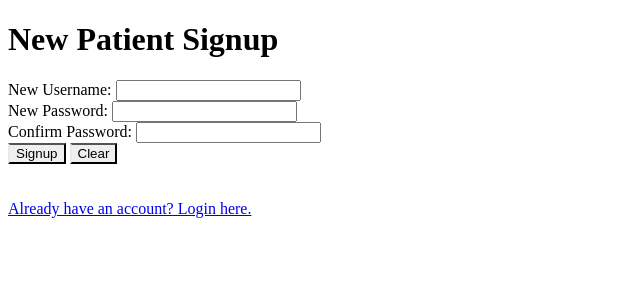
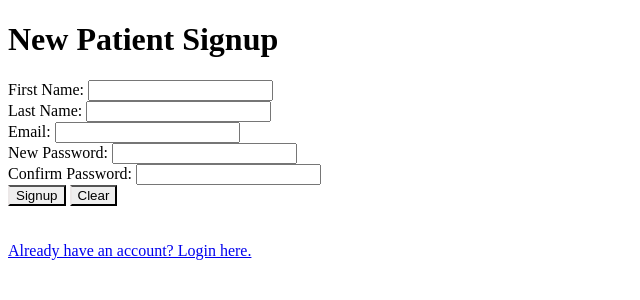
Before and after one commit to htfpop/CSCI531-Final-Project, a Flask app: page /signup.html in a window 1280 px wide. Shown: the top 300 px of the page, without its empty margins (0-640 px from the left). Run offline with Flask 3, Linux system fonts and the light colour scheme.

Commit message:
user auth enabled w/ password hash

```diff
--- a/app.py
+++ b/app.py
@@ -1,3 +1,4 @@
+import os
 import random
 from urllib.parse import urlencode
 import jwt
@@ -6,14 +7,16 @@ from functools import wraps
 from flask import Flask, render_template, session, request, jsonify, make_response, redirect, url_for
 from flask_sqlalchemy import SQLAlchemy
 from sqlalchemy.sql import func
+import bcrypt
 
 # GLOBAL
 TIMEOUT = timedelta(seconds=100)
+BASE_DIR = os.path.abspath(os.path.dirname(__file__))
 
 app = Flask(__name__)
 app.config['SECRET_KEY'] = '8da27f76c24c13b7f11690da'  # os.urandom(12).hex()
 app.config['PERMANENT_SESSION_LIFETIME'] = TIMEOUT
-app.config['SQLALCHEMY_DATABASE_URI'] = 'sqlite:///patient.db'
+app.config['SQLALCHEMY_DATABASE_URI'] = 'sqlite:///' + os.path.join(BASE_DIR, 'patient.db')
 app.config['SQLALCHEMY_TRACK_MODIFICATIONS'] = False
 
 db = SQLAlchemy(app)
@@ -24,17 +27,21 @@ class Patients(db.Model):
     firstname = db.Column(db.String(100), nullable=False)
     lastname = db.Column(db.String(100), nullable=False)
     email = db.Column(db.String(80), unique=True, nullable=False)
+    password_salt = db.Column(db.String(64), nullable=False)
+    password_hash = db.Column(db.String(128), nullable=False)
     created_at = db.Column(db.DateTime(timezone=True), server_default=func.now())
 
-    def __init__(self, firstname: str, lastname: str, email: str):
+    def __init__(self, firstname: str, lastname: str, email: str, password: str):
         self.id = random.randint(1, 1000000)
         self.firstname = firstname
         self.lastname = lastname
         self.email = email
+        self.password_salt = bcrypt.gensalt().decode('utf-8')
+        self.set_password(self, password=password)
 
     @staticmethod
-    def create(first, last, email):  # create new user
-        new_user = Patients(firstname=first, lastname=last, email=email)
+    def create(first, last, email, password):  # create new user
+        new_user = Patients(firstname=first, lastname=last, email=email, password=password)
         db.session.add(new_user)
         db.session.commit()
 
@@ -49,6 +56,16 @@ class Patients(db.Model):
 
     @staticmethod
     def get_email(self): return self.email
+
+    @staticmethod
+    def set_password(self, password: str):
+        salted_password = (password + self.password_salt).encode('utf-8')
+        self.password_hash = bcrypt.hashpw(salted_password, bcrypt.gensalt()).decode('utf-8')
+
+    @staticmethod
+    def check_password(self, password: str) -> bool:
+        salted_password = (password + self.password_salt).encode('utf-8')
+        return bcrypt.checkpw(salted_password, self.password_hash.encode('utf-8'))
 
     def __repr__(self):
         return f'<Patient {self.firstname}>'
@@ -81,7 +98,7 @@ def public():
 def auth():
     token = request.args.get('token')
     payload = jwt.decode(token, app.config['SECRET_KEY'], algorithms=['HS256'])
-    username = payload['user']
+    email = payload['email']
     expiration_time = datetime.strptime(payload['expiration'], '%Y-%m-%d %H:%M:%S.%f')
 
     # Check if the session has timed out
@@ -94,7 +111,7 @@ def auth():
     new_token = jwt.encode(payload, app.config['SECRET_KEY'], algorithm='HS256')
 
     return jsonify({
-        'Message1': f'JWT Verified, welcome to dashboard {username}!',
+        'Message1': f'JWT Verified, welcome to dashboard {email}!',
         'Message2': f'Your session ends at: {expiration_time}',
         'Message3': f'Current time: {datetime.utcnow()}',
         'NewToken': new_token
@@ -105,22 +122,52 @@ def auth():
 def home():
     return render_template('index.html')
 
+
 @app.route('/login.html', methods=['GET'])
 def login():
     return render_template('login.html')
+
 
 @app.route('/signup.html', methods=['GET'])
 def signup():
     return render_template('signup.html')
 
+
+@app.route('/signup', methods=['POST'])
+def post_signup():
+    FN = request.form['FN']
+    LN = request.form['LN']
+    email = request.form['Email']
+    pw = request.form['new-password']
+    confirm_pw = request.form['confirm-password']
+
+    if pw != confirm_pw:
+        return jsonify({'ALERT': f'PASSWORDS DID NOT MATCH'})
+    else:
+        Patients.create(first=FN, last=LN, email=email, password=pw)
+
+    return jsonify({
+        'First': f'{FN}',
+        'Last': f'{LN}',
+        'Email': f'{email}',
+        'Password': f'{pw}',
+        'Confirm_PW': f'{confirm_pw}'
+    })
+
+
 @app.route('/login', methods=['POST'])
 def post_login():
-    if request.form['username'] and request.form['password'] == '123456':
+    email = request.form['Email']
+    password = request.form['password']
+
+    user = Patients.query.filter_by(email=email).first()
+
+    if user is not None and user.check_password(self=user, password=password):
         session['logged_in'] = True
         session.permanent = True
         token = jwt.encode(
             payload={
-                'user': request.form['username'],
+                'email': request.form['Email'],
                 'expiration': str(datetime.utcnow() + timedelta(seconds=30))
             },
             key=app.config['SECRET_KEY'],
@@ -148,15 +195,21 @@ def db_check():
             FN = 'Test' + str(t) + 'FN'
             LN = 'Test' + str(t) + 'LN'
             email = 'T' + str(t) + '@usc.edu'
-            Patients.create(FN, LN, email)
+            Patients.create(FN, LN, email, '1234')
 
         for a in range(1, 4, 1):
             FN = 'Audit' + str(a) + 'FN'
             LN = 'Audit' + str(a) + 'LN'
             email = 'Auditor' + str(a) + '@usc.edu'
-            Patients.create(FN, LN, email)
+            Patients.create(FN, LN, email, '1234')
     else:
         print('SQL Table already populated')
+        patients: db.Model = Patients.query.order_by(Patients.email).all()
+        for patient in patients:
+            dt: str = patient.created_at.strftime('%Y-%m-%d %H:%M:%S')
+            print(
+                f'{patient.firstname.ljust(10)} {patient.lastname.ljust(10)} {patient.email.ljust(20)} '
+                f'{str(patient.id).ljust(10)} {dt.ljust(20)}')
 
 
 if __name__ == '__main__':
@@ -164,9 +217,3 @@ if __name__ == '__main__':
         db.create_all()
         db_check()
     app.run(debug=True)
-    # patients: db.Model = Patients.query.order_by(Patients.email).all()
-    # for patient in patients:
-    #     dt: str = patient.created_at.strftime('%Y-%m-%d %H:%M:%S')
-    #     print(
-    #         f'{patient.firstname.ljust(10)} {patient.lastname.ljust(10)} {patient.email.ljust(20)} '
-    #         f'{str(patient.id).ljust(10)} {dt.ljust(20)}')
--- a/templates/login.html
+++ b/templates/login.html
@@ -10,8 +10,8 @@
 
 <h2>Login</h2>
 <FORM id="login" action='/login' method="POST" class="flex-container">
-    <label for="username">Username:</label>
-    <input type="text" id="username" name="username" required><br>
+    <label for="Email">Email:</label>
+    <input type="text" id="Email" name="Email" required><br>
 
     <label for="password">Password:</label>
     <input type="password" id="password" name="password" required><br>
--- a/templates/signup.html
+++ b/templates/signup.html
@@ -8,8 +8,14 @@
 <h1>New Patient Signup</h1>
 
 <form id="signup" action='/signup' method="POST" class="flex-container">
-    <label for="new-username">New Username:</label>
-    <input type="text" id="new-username" name="new-username" required><br>
+    <label for="FN">First Name:</label>
+    <input type="text" id="FN" name="FN" required><br>
+
+    <label for="LN">Last Name:</label>
+    <input type="text" id="LN" name="LN" required><br>
+
+    <label for="email">Email:</label>
+    <input type="text" id="Email" name="Email" required><br>
 
     <label for="new-password">New Password:</label>
     <input type="password" id="new-password" name="new-password" required><br>
```
